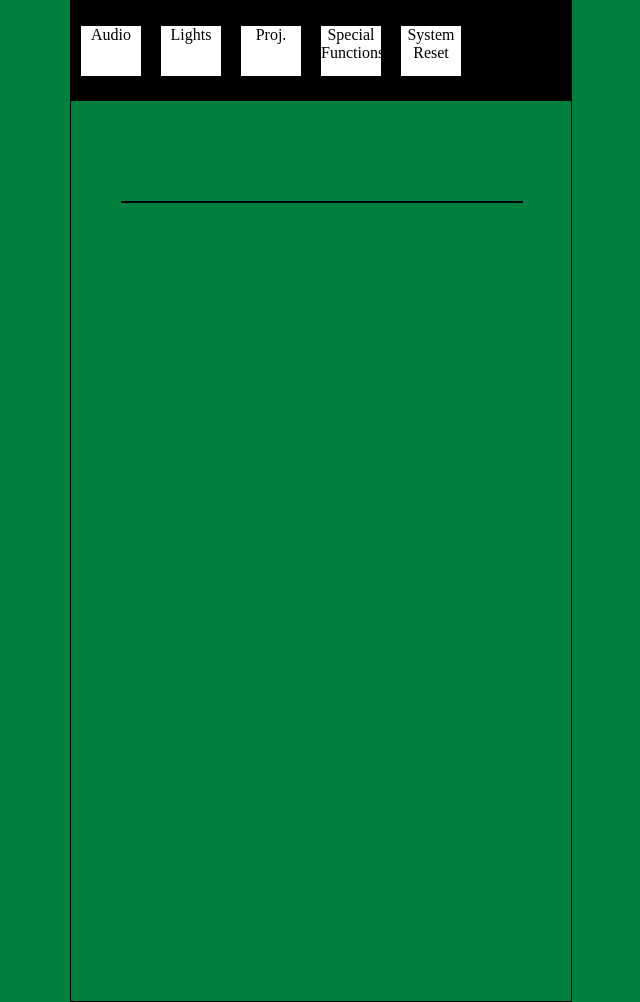
After one commit to mianprice/AMXaccess, a PHP site: page /structuredAMX/AMXMain.html in a window 1280 px wide. The commit adds this page. Shown: the whole page, without its empty margins (319-959 px from the left). Run offline with PHP 8.4, Linux system fonts and the light colour scheme; a stand-in replaces the project's code that opens the database connection.

Commit message:
frontend attempt II
last one didn't push for some reason...

```diff
--- a/sikuliInterface.php
+++ b/sikuliInterface.php
@@ -1,7 +1,7 @@
 <?php
-	$cmd = "C:\SikuliX\runIDE.cmd -r \sikuli\start.sikuli -c";
+	//$cmd = "C:\SikuliX\runIDE.cmd -r \sikuli\start.sikuli -c";
 
-	$temp = shell_exec($cmd);
-	echo $temp;
+	$data = file_get_contents("php://input");
+	echo $data;
 
 ?>
--- /dev/null
+++ b/structuredAMX/AMXMain.html
@@ -0,0 +1,45 @@
+<!DOCTYPE HTML>
+<html>
+	<head>
+		<meta charset="UTF-8">
+		<link rel="stylesheet" type="text/css" href="mainLayout.css">
+		<link rel="stylesheet" type="text/css" href="projectorLayout.css">
+		<title>Main</title>
+		<script src="/jquery-1.11.0.min.js"></script>
+		<script src="mainHelper.js"></script>
+	</head>
+
+	<body>
+		<div id="main">
+			<div id="topBar">
+				<div id="audio" class="button">
+					Audio
+				</div>
+
+				<div id="lights" class="button">
+					Lights
+				</div>
+
+				<div id="proj" class="button">
+					Proj.
+				</div>
+
+				<div id="specialFunctions" class="button">
+					Special Functions
+				</div>
+
+				<div id="systemReset" class="button">
+					System Reset
+				</div>
+			</div>
+
+			<div id="contentContainer" >
+
+			</div>
+		</div>
+
+
+	</body>
+
+
+</html>
--- /dev/null
+++ b/structuredAMX/mainHelper.js
@@ -0,0 +1,94 @@
+var state = {
+	"audio.jpg":false,
+	"lights.jpg":false,
+	"allOn.jpg":false,
+	"nightLight.jpg":false,
+	"allOff.jpg":false,
+	"brightRoom.jpg":false,
+	"mediumRoom.jpg":false,
+	"projectionPreset.jpg":false,
+	"wallCamsOn.jpg":false,
+	"boardFluoroOn.jpg":false,
+	"roomFluoroOn.jpg":false,
+	"podiumOn.jpg":false,
+	"walCamsOff.jpg":false,
+	"boardFluoroOff.jpg":false,
+	"roomFluoroOff.jpg":false,
+	"podiumOff.jpg":false,
+	"proj.jpg":false,
+	"powerOff.jpg":false,
+	"powerOn.jpg":false,
+	"imageBlank.jpg":false,
+	"PC1VGA1400x1050.jpg":false,
+	"docCam.jpg":false,
+	"laptopVGA1400x1050.jpg":false,
+	"video.jpg":false,
+	"laptopDVI.jpg":false,
+	"up.jpg":false,
+	"stop.jpg":false,
+	"down.jpg":false,
+	"systemReset.jpg":false
+}
+
+$(document).ready(function(){
+	alert("document ready");
+
+	$(".button").click(function(){
+		var attributeName = $(this).attr('id') + ".jpg";
+		state[attributeName] = !state[attributeName];
+		alert("click event on button " + attributeName + " state: " + state[attributeName]);
+
+
+		if($(this).attr('id') == "proj"){
+			alert("loading projector");
+			$("#contentContainer").load("projector/projector.html");
+		}
+
+		jQuery.ajax({
+		   type: "POST",
+		   url: "/sikuliInterface.php",
+		   data: state,
+		   success: function (msg) {
+			   alert("Return from Server: " + msg);
+
+		   }
+		});
+
+	});
+
+	$(".button").mouseenter(function(){
+		$(this).css("background-color", "yellow");
+		$(this).css('cursor', 'pointer');
+	});
+
+	$(".button").mouseout(function(){
+		$(this).removeAttr("style");
+	});
+
+	$("#contentContainer").delegate('.button', 'click', function(){
+		var attributeName = $(this).attr('id') + ".jpg";
+		state[attributeName] = !state[attributeName];
+		alert("click event on button " + attributeName + " state: " + state[attributeName]);
+
+		jQuery.ajax({
+		   type: "POST",
+		   url: "/sikuliInterface.php",
+		   data: state,
+		   success: function (msg) {
+			   alert("Return from Server: " + msg);
+
+		   }
+		});
+
+	});
+
+	$("#contentContainer").delegate('.button', 'mouseenter', function(){
+		$(this).css("background-color", "yellow");
+		$(this).css('cursor', 'pointer');
+	});
+
+	$("#contentContainer").delegate('.button', 'mouseout', function(){
+		$(this).removeAttr("style");
+	});
+
+})
--- /dev/null
+++ b/structuredAMX/mainLayout.css
@@ -0,0 +1,84 @@
+*{
+	margin:0px;
+	padding:0px;
+}
+
+body{
+	background-color:#00803C;
+}
+
+#main{
+	border:1px solid black;
+	margin-left:auto;
+	margin-right:auto;
+	width:500px;
+	height:1000px;
+}
+#topBar{
+	position:absolute;
+	width:500px;
+	height:100px;
+	margin:none;
+	background-color:black;
+}
+
+#audio{
+	position:absolute;
+	background-color:white;
+	height:50px;
+	width:60px;
+	top:25px;
+	left:10px;
+	text-align:center;
+
+}
+
+#lights{
+	position:absolute;
+	background-color:white;
+	height:50px;
+	width:60px;
+	top:25px;
+	left:90px;
+	text-align:center;
+
+}
+
+#proj{
+	position:absolute;
+	background-color:white;
+	height:50px;
+	width:60px;
+	top:25px;
+	left:170px;
+	text-align:center;
+}
+
+#specialFunctions{
+	position:absolute;
+	background-color:white;
+	height:50px;
+	width:60px;
+	top:25px;
+	left:250px;
+	text-align:center;
+}
+
+#systemReset{
+	position:absolute;
+	background-color:white;
+	height:50px;
+	width:60px;
+	top:25px;
+	left:330px;
+	text-align:center;
+}
+
+#contentContainer{
+	position:relative;
+	border:1px solid black;
+	top:200px;
+	left:50px;
+	width:400px;
+
+}
--- /dev/null
+++ b/structuredAMX/projectorLayout.css
@@ -0,0 +1,115 @@
+*{
+	margin:0px;
+	padding:0px;
+}
+
+body{
+	background-color:#00803C;
+}
+
+#projectorMain{
+	margin-left:auto;
+	margin-right:auto;
+	width:500px;
+
+}
+
+#projectorContainer{
+	position:absolute;
+	margin-left:auto;
+	margin-right:auto;
+	background-color:#FF6600;
+	border:1px solid black;
+	width:400px;
+	height:265px;
+}
+
+#powerOff{
+	position:absolute;
+	background-color:white;
+	height:50px;
+	width:185px;
+	top:25px;
+	left:10px;
+	text-align:center;
+}
+
+#powerOn{
+	position:absolute;
+	background-color:white;
+	height:50px;
+	width:185px;
+	top:25px;
+	left:205px;
+	text-align:center;
+}
+
+#imageBlank{
+	position:absolute;
+	background-color:white;
+	height:50px;
+	width:380px;
+	top:85px;
+	left:10px;
+	text-align:center;
+}
+
+#imageBlank{
+	position:absolute;
+	background-color:white;
+	height:50px;
+	width:380px;
+	top:85px;
+	left:10px;
+	text-align:center;
+}
+
+#PC1VGA1400x1050{
+	position:absolute;
+	background-color:white;
+	height:50px;
+	width:120px;
+	top:145px;
+	left:10px;
+	text-align:center;
+}
+
+#docCam{
+	position:absolute;
+	background-color:white;
+	height:50px;
+	width:120px;
+	top:145px;
+	left:140px;
+	text-align:center;
+}
+
+#laptopVGA1400x1050{
+	position:absolute;
+	background-color:white;
+	height:50px;
+	width:120px;
+	top:145px;
+	left:270px;
+	text-align:center;
+}
+
+#video{
+	position:absolute;
+	background-color:white;
+	height:50px;
+	width:185px;
+	top:205px;
+	left:10px;
+	text-align:center;
+}
+
+#laptopDVI{
+	position:absolute;
+	background-color:white;
+	height:50px;
+	width:185px;
+	top:205px;
+	left:205px;
+	text-align:center;
+}
```
Also changed, not shown: structuredAMX/projector/projector.html (added, +64 -0 lines), structuredAMX/projector/projectorLayout.css (added, +115 -0 lines), structuredAMX/test.html (added, +25 -0 lines), structuredAMX/testLayout.css (added, +28 -0 lines), structuredAMX/audio/audio.html (added), structuredAMX/lights/lights.html (added).
